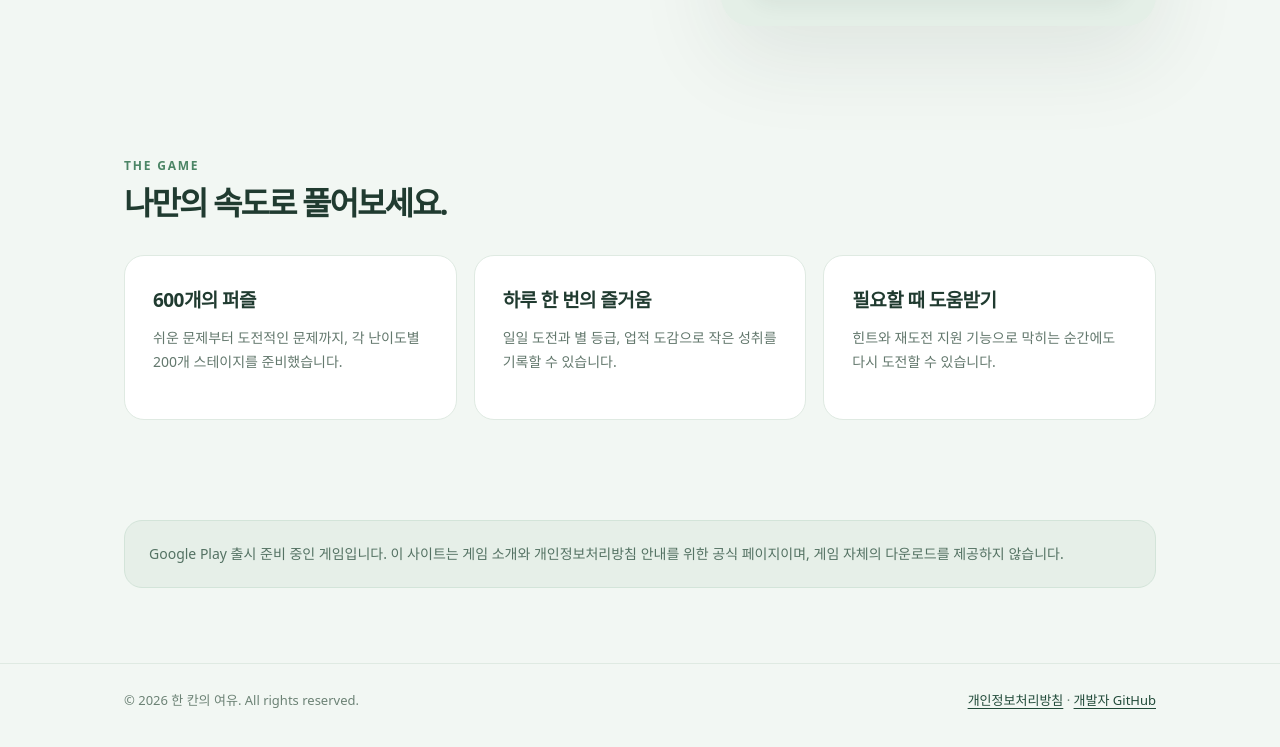
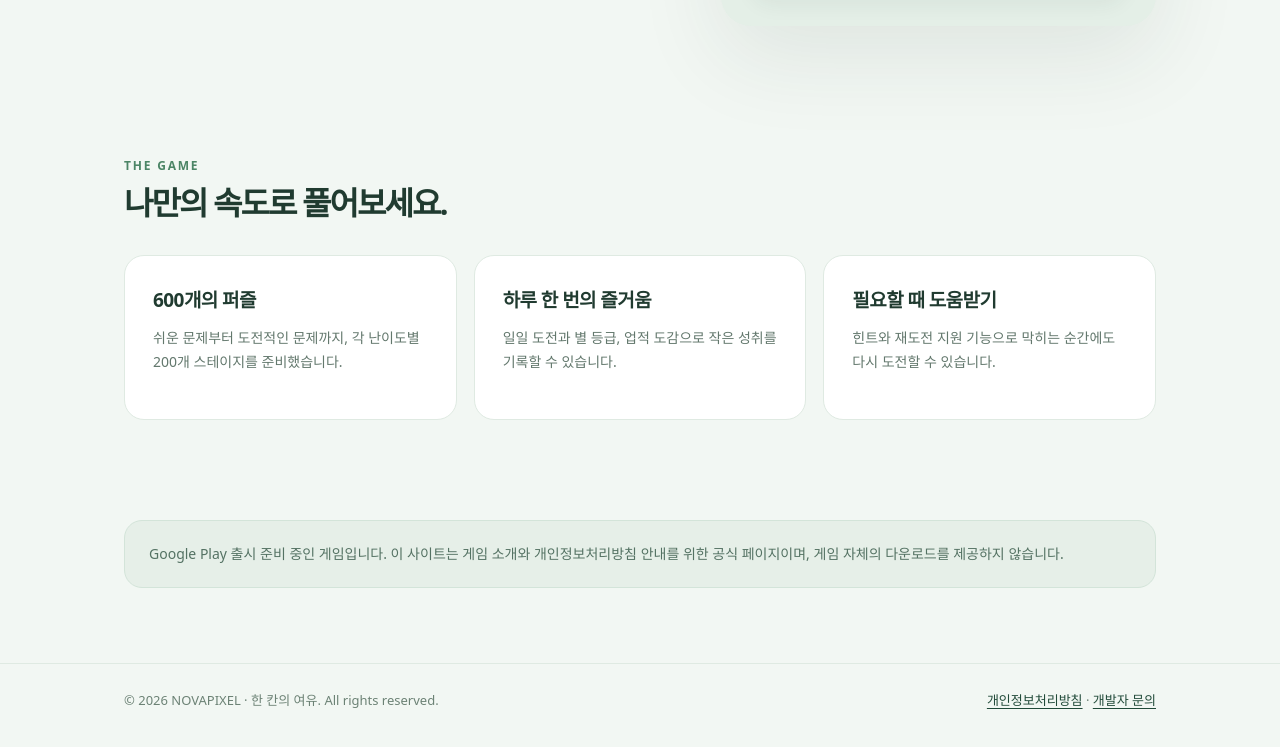
Before and after one commit to kmk7082-del/kmk7082-del.github.io, a plain HTML site: page index.html in a window 1280 px wide. Shown: the part 660-1407 px from the top of the page. Drawn offline with Linux system fonts and the light colour scheme.

Commit message:
Display NOVAPIXEL studio and support contact on website

```diff
--- a/index.html
+++ b/index.html
@@ -34,7 +34,7 @@
  </section></div>
  <div class="wrap"><section class="section" id="features"><div class="eyebrow">THE GAME</div><h2>나만의 속도로 풀어보세요.</h2><div class="cards"><div class="card"><strong>600개의 퍼즐</strong><p>쉬운 문제부터 도전적인 문제까지, 각 난이도별 200개 스테이지를 준비했습니다.</p></div><div class="card"><strong>하루 한 번의 즐거움</strong><p>일일 도전과 별 등급, 업적 도감으로 작은 성취를 기록할 수 있습니다.</p></div><div class="card"><strong>필요할 때 도움받기</strong><p>힌트와 재도전 지원 기능으로 막히는 순간에도 다시 도전할 수 있습니다.</p></div></div></section><div class="note">Google Play 출시 준비 중인 게임입니다. 이 사이트는 게임 소개와 개인정보처리방침 안내를 위한 공식 페이지이며, 게임 자체의 다운로드를 제공하지 않습니다.</div></div>
 </main>
-<footer><div class="wrap bottom"><span>© 2026 한 칸의 여유. All rights reserved.</span><span><a href="/privacy.html">개인정보처리방침</a> · <a href="https://github.com/kmk7082-del" rel="noopener noreferrer">개발자 GitHub</a></span></div></footer>
+<footer><div class="wrap bottom"><span>© 2026 NOVAPIXEL · 한 칸의 여유. All rights reserved.</span><span><a href="/privacy.html">개인정보처리방침</a> · <a href="mailto:kmk7082@gmail.com">개발자 문의</a></span></div></footer>
 <script>
 (function(){
   const sample='530070000600195000098000060800060003400803001700020006060000280000419005000080079';
```
